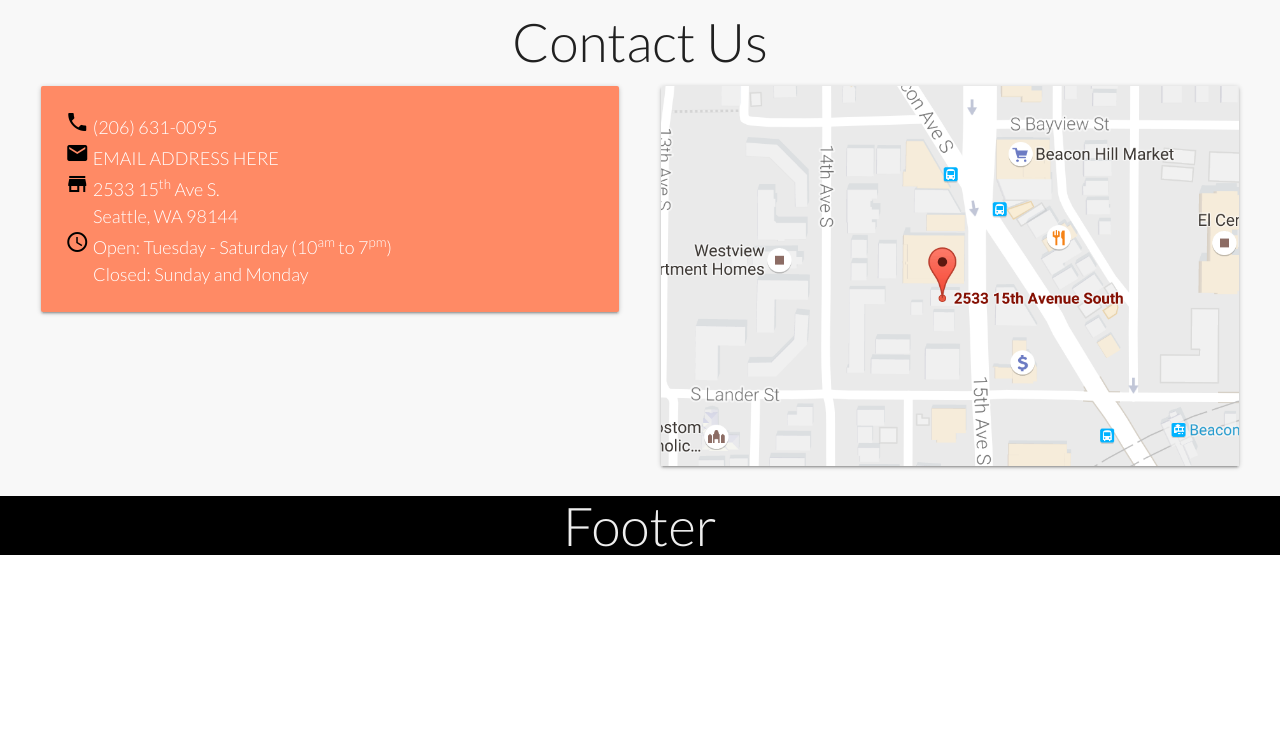
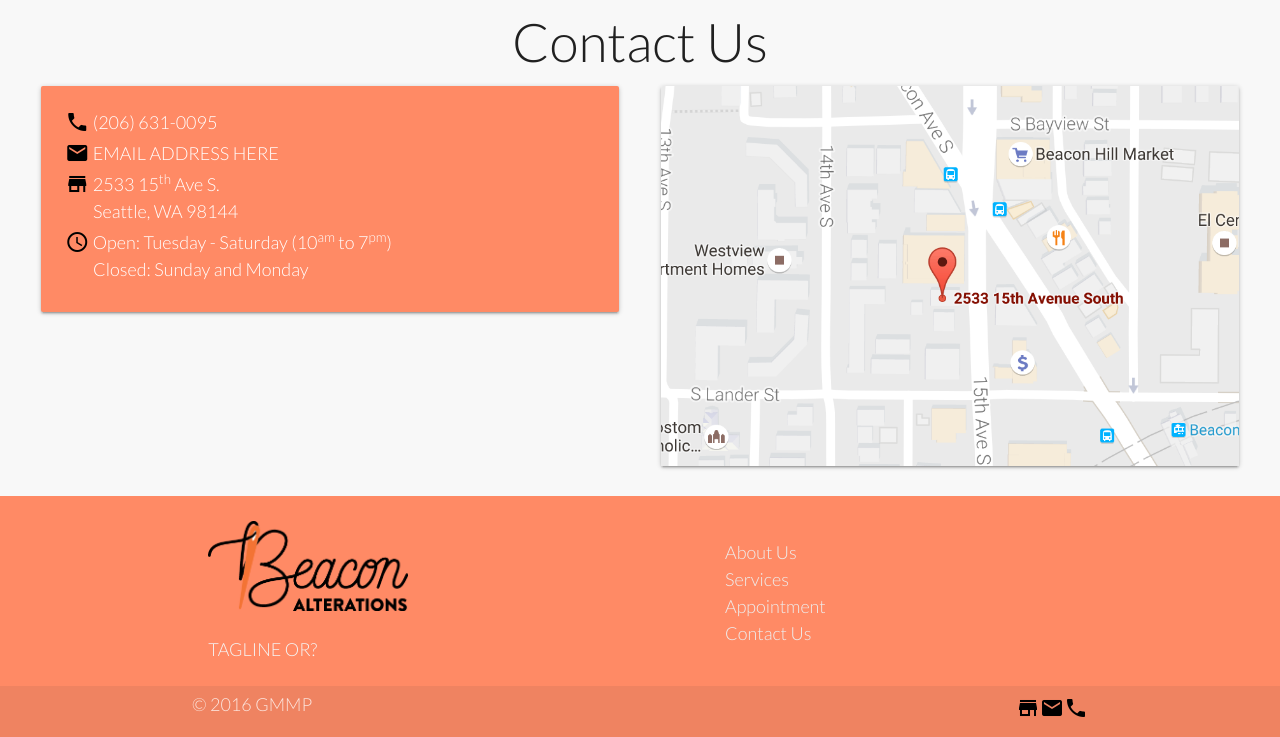
Before and after one commit to melynguy/beacon-alterations.github.io, a plain HTML site: page index.html in a window 1280 px wide. Shown: the part 1327-2064 px from the top of the page. Before the commit the page ends 1884 px from the top, so only its background shows below. Drawn offline with nearby package versions, Linux system fonts and the light colour scheme.

Commit message:
initial work on footer

```diff
--- a/css/main.css
+++ b/css/main.css
@@ -69,11 +69,6 @@ h2 {
     padding: 15px;
 }
 
-footer {
-    background-color: #000;
-    color: #EEEEEE;
-}
-
 .flex-container {
   display: flex;
   flex-flow: row wrap;
@@ -90,14 +85,14 @@ footer {
   text-align: center;
 }
 
-.footer-info {
-    color: #EEEEEE;
-    padding: 15px;
+.contact-text {
+    vertical-align: baseline;
+    position: relative;
+    top:-5px;
 }
 
-.footer-info a {
-    text-decoration: none;
-    color: #AAAAAA;
+footer.page-footer {
+    margin-top: 0;
 }
 
 .card {
--- a/index.html
+++ b/index.html
@@ -275,30 +275,34 @@
                 <div class="col s12 m6">
                     <div class="card contact deep-orange lighten-2">
                         <div class="card-content white-text">
-                        <p>
                             <a href="tel:5308453000">
                                 <i class="material-icons">phone</i>
                             </a>
+                            <span class="contact-text">
                                 (206) 631-0095
-                        </p>
-                        <p>
+                            </span>
+                            <br>
                             <a href="mailto:lyonsp@uw.edu">
                                 <i class="material-icons">email</i>
                             </a>
+
+                            <span class="contact-text">
                                 EMAIL ADDRESS HERE
-                        </p>
-                        <p>
+                            </span>
+                            <br>
                             <a href="https://www.google.com/maps/place/2533+15th+Ave+S,+Seattle,+WA+98144/@47.5800243,-122.3159176,17z/data=!3m1!4b1!4m5!3m4!1s0x54906a869351da9d:0x8baae2315af7c2e7!8m2!3d47.5800243!4d-122.3137289" target="_blank">
                                 <i class="material-icons">store</i>
                             </a>
+                            <span class="contact-text">
                                 2533 15<sup>th</sup> Ave S. <br/>&nbsp;&nbsp;&nbsp;&nbsp;&nbsp;&nbsp;&nbsp;
                                 Seattle, WA 98144
-                        </p>
-                        <p>
+                            </span>
+                            <br>
                             <i class="material-icons">query_builder</i>
+                            <span class="contact-text">
                                 Open: Tuesday - Saturday (10<sup>am</sup> to 7<sup>pm</sup>) <br/>&nbsp;&nbsp;&nbsp;&nbsp;&nbsp;&nbsp;&nbsp;
                                 Closed: Sunday and Monday
-                        </p>
+                            </span>
                         </div>
                     </div>
                 </div>
@@ -317,9 +321,40 @@
 
     </main>
 
-    <footer>
+    <footer class="page-footer deep-orange lighten-2">
         <div class="container">
-            <h2>Footer</h2>
+            <div class="row">
+                <div class="col l6 s12">
+                    <img src="img/beaconlogo.png" width="200px">
+                    <p class="grey-text text-lighten-4">
+                        TAGLINE OR?
+                    </p>
+                </div>
+                <div class="col l4 offset-l2 s12">
+                    <ul>
+                        <li><a class="grey-text text-lighten-3" href="#aboutus">About Us</a></li>
+                        <li><a class="grey-text text-lighten-3" href="#services">Services</a></li>
+                        <li><a class="grey-text text-lighten-3" href="#order-form">Appointment</a></li>
+                        <li><a class="grey-text text-lighten-3" href="#contactus">Contact Us</a></li>
+                    </ul>
+                </div>
+            </div>
+        </div>
+        <div class="footer-copyright">
+            <div class="container">
+                <span class="contact-text">
+                    &copy; 2016 GMMP
+                </span>
+                <a class="right" href="tel:5308453000">
+                    <i class="material-icons">phone</i>
+                </a>
+                <a class="right" href="mailto:lyonsp@uw.edu">
+                    <i class="material-icons">email</i>
+                </a>
+                <a class="right" href="https://www.google.com/maps/place/2533+15th+Ave+S,+Seattle,+WA+98144/@47.5800243,-122.3159176,17z/data=!3m1!4b1!4m5!3m4!1s0x54906a869351da9d:0x8baae2315af7c2e7!8m2!3d47.5800243!4d-122.3137289" target="_blank">
+                    <i class="material-icons">store</i>
+                </a>
+            </div>
         </div>
     </footer>
 
```
Lines whose indentation alone changed are shown as unchanged.
